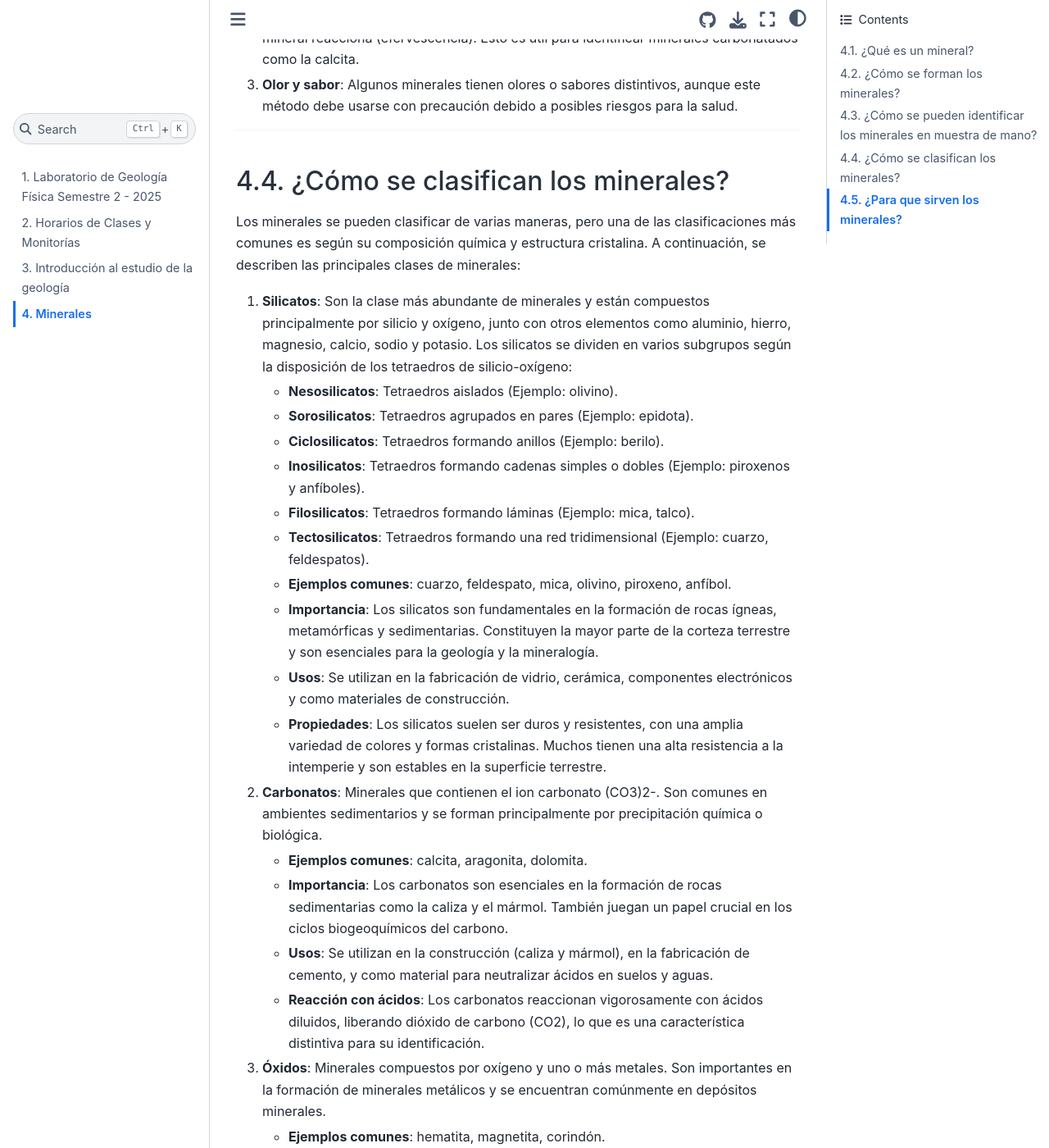
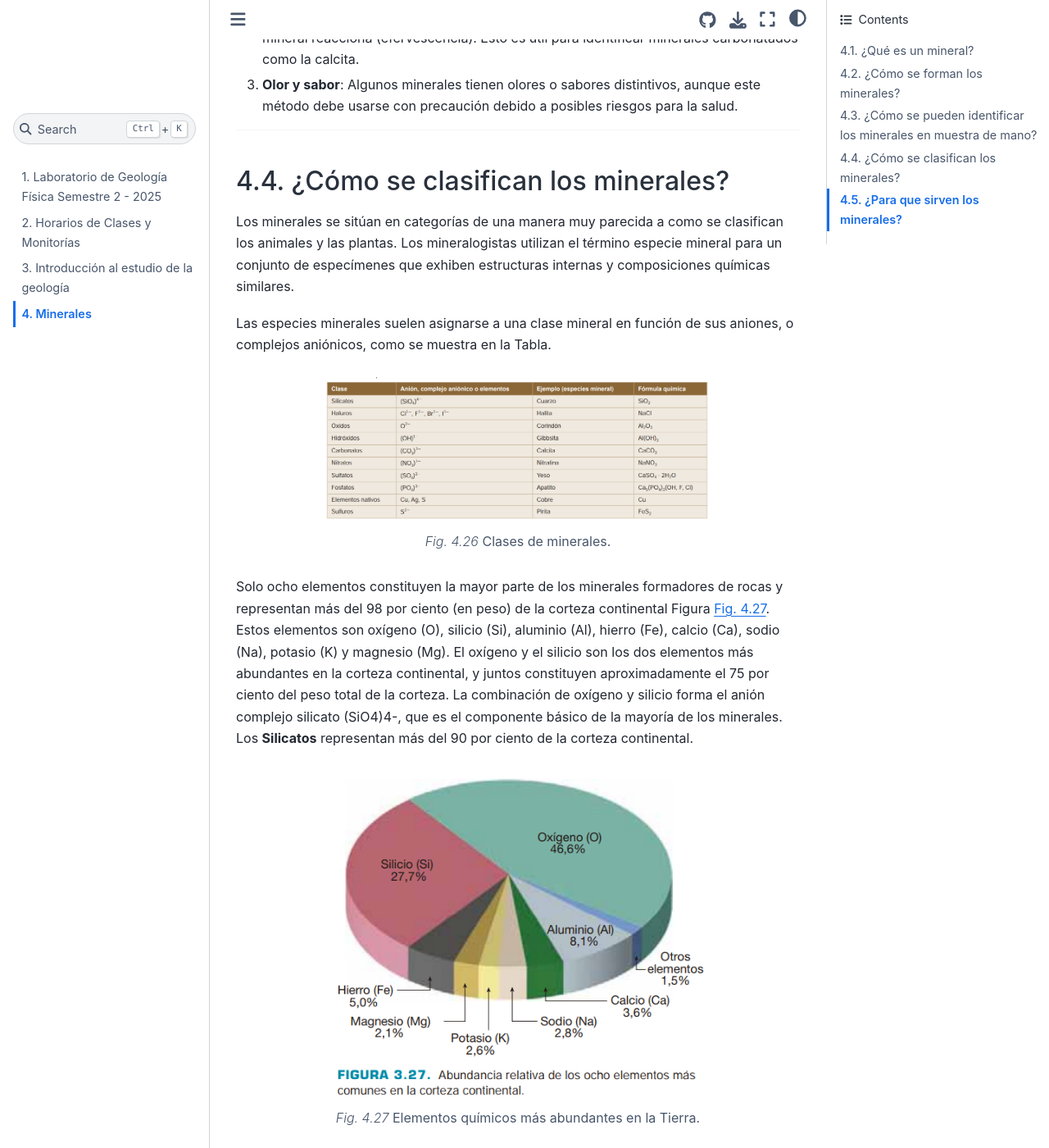
Before and after one commit to oisanchezp/Laboratorio_Geologia_Fisica, a Jupyter Book: the page built from practicas/02_minerales.md, in a window 1280 px wide and 1400 px high, scrolled down 20618 px. Shown: the whole window at 82% size. Built offline with Jupyter Book 1.0.4 settings and Sphinx 7.4.7 and the Sphinx Book theme 1.1.4, drawn with Linux system fonts in a browser that asks for light colours; cross-references to code outside the pages are shown as plain code; some of the changed text lies outside the part shown.

Commit message:
datos clases minerales

````diff
--- a/practicas/02_minerales.md
+++ b/practicas/02_minerales.md
@@ -434,9 +434,34 @@ La identificación de minerales en muestra de mano se basa en la observación y
 ---
 ## ¿Cómo se clasifican los minerales?
 
-Los minerales se pueden clasificar de varias maneras, pero una de las clasificaciones más comunes es según su composición química y estructura cristalina. A continuación, se describen las principales clases de minerales:
+Los minerales se sitúan en categorías de una manera muy parecida a como se clasifican los animales y las plantas. Los mineralogistas utilizan el término especie mineral para un conjunto de especímenes que exhiben estructuras internas y composiciones químicas similares.
 
-1. **Silicatos**: Son la clase más abundante de minerales y están compuestos principalmente por silicio y oxígeno, junto con otros elementos como aluminio, hierro, magnesio, calcio, sodio y potasio. Los silicatos se dividen en varios subgrupos según la disposición de los tetraedros de silicio-oxígeno:
+Las especies minerales suelen asignarse a una clase mineral en función de sus aniones, o complejos aniónicos, como se muestra en la Tabla.
+
+```{figure} ../images/clases_minerales.png
+    :name: fig-clases
+    :width: 70%
+    :align: center
+    :alt: Clases de minerales
+
+**Clases de minerales.**
+```
+
+Solo ocho elementos constituyen la mayor parte de los minerales formadores de rocas y representan más del 98 por ciento (en peso) de la corteza continental Figura {numref}`fig-elementos`. Estos elementos son oxígeno (O), silicio (Si), aluminio (Al), hierro (Fe), calcio (Ca), sodio (Na), potasio (K) y magnesio (Mg). El oxígeno y el silicio son los dos elementos más abundantes en la corteza continental, y juntos constituyen aproximadamente el 75 por ciento del peso total de la corteza. La combinación de oxígeno y silicio forma el anión complejo silicato (SiO4)4-, que es el componente básico de la mayoría de los minerales. Los **Silicatos** representan más del 90 por ciento de la corteza continental.
+
+```{figure} ../images/elementos.png
+    :name: fig-elementos
+    :width: 70%
+    :align: center
+    :alt: Elementos
+
+**Elementos químicos más abundantes en la Tierra.**
+```
+
+1. **Silicatos**: Todo silicato contiene los dos elementos más abundantes de la corteza terrestre, oxígeno y silicio, que juntos forman el anión complejo silicato (SiO4)4-. Son la clase más abundante de minerales y están compuestos principalmente por silicio y oxígeno, junto con otros elementos como aluminio, hierro, magnesio, calcio, sodio y potasio.
+
+
+Los silicatos se dividen en varios subgrupos según la disposición de los tetraedros de silicio-oxígeno:
    - **Nesosilicatos**: Tetraedros aislados (Ejemplo: olivino).
    - **Sorosilicatos**: Tetraedros agrupados en pares (Ejemplo: epidota).
    - **Ciclosilicatos**: Tetraedros formando anillos (Ejemplo: berilo).
@@ -478,14 +503,14 @@ Los minerales se pueden clasificar de varias maneras, pero una de las clasificac
    - **Propiedades**: Los haluros suelen ser solubles en agua y tienen una dureza baja. La halita, por ejemplo, tiene un sabor salado característico.
    - **Ejemplos**: La halita (NaCl) es la sal común utilizada en la alimentación y en la industria química. La fluorita (CaF2) se utiliza en la fabricación de lentes y en la industria del acero. La sylvita (KCl) es una fuente importante de potasio para fertilizantes.
    - **Importancia económica**: Los haluros son importantes en la industria química y alimentaria, y su extracción puede ser económicamente significativa.
-6. **Sulfuros**: Minerales compuestos por azufre y uno o más metales. Son importantes en la formación de depósitos minerales metálicos.
+6.  **Sulfuros**: Minerales compuestos por azufre y uno o más metales. Son importantes en la formación de depósitos minerales metálicos.
    - **Ejemplos comunes**: pirita, galena, esfalerita.
    - **Importancia**: Los sulfuros son fuentes importantes de metales como el cobre, plomo y zinc. Son fundamentales en la formación de depósitos minerales metálicos.
    - **Usos**: Se utilizan en la producción de metales (galena para plomo, esfalerita para zinc).
    - **Propiedades**: Los sulfuros suelen tener un brillo metálico y son opacos. Muchos son frágiles y se rompen con facilidad.
    - **Ejemplos**: La pirita (FeS2), conocida como "el oro de los tontos", es un sulfuro común que se utiliza en la producción de ácido sulfúrico. La galena (PbS) es la principal mena de plomo y se utiliza en baterías y soldaduras. La esfalerita (ZnS) es la principal mena de zinc, utilizado en galvanización y aleaciones.
 
-7. **Elementos nativos**: Minerales compuestos por un solo elemento químico.
+7.  **Elementos nativos**: Minerales compuestos por un solo elemento químico.
    - **Ejemplos comunes**: oro, plata, cobre, azufre.
    - **Importancia**: Los elementos nativos son minerales compuestos por un solo elemento químico. Son importantes en la minería y la joyería.
    - **Usos**: Se utilizan en joyería (oro, plata), en la industria eléctrica (cobre) y en la fabricación de productos químicos (azufre).
````
Also changed, not shown: images/clases_minerales.png (added), images/elementos.png (added).
